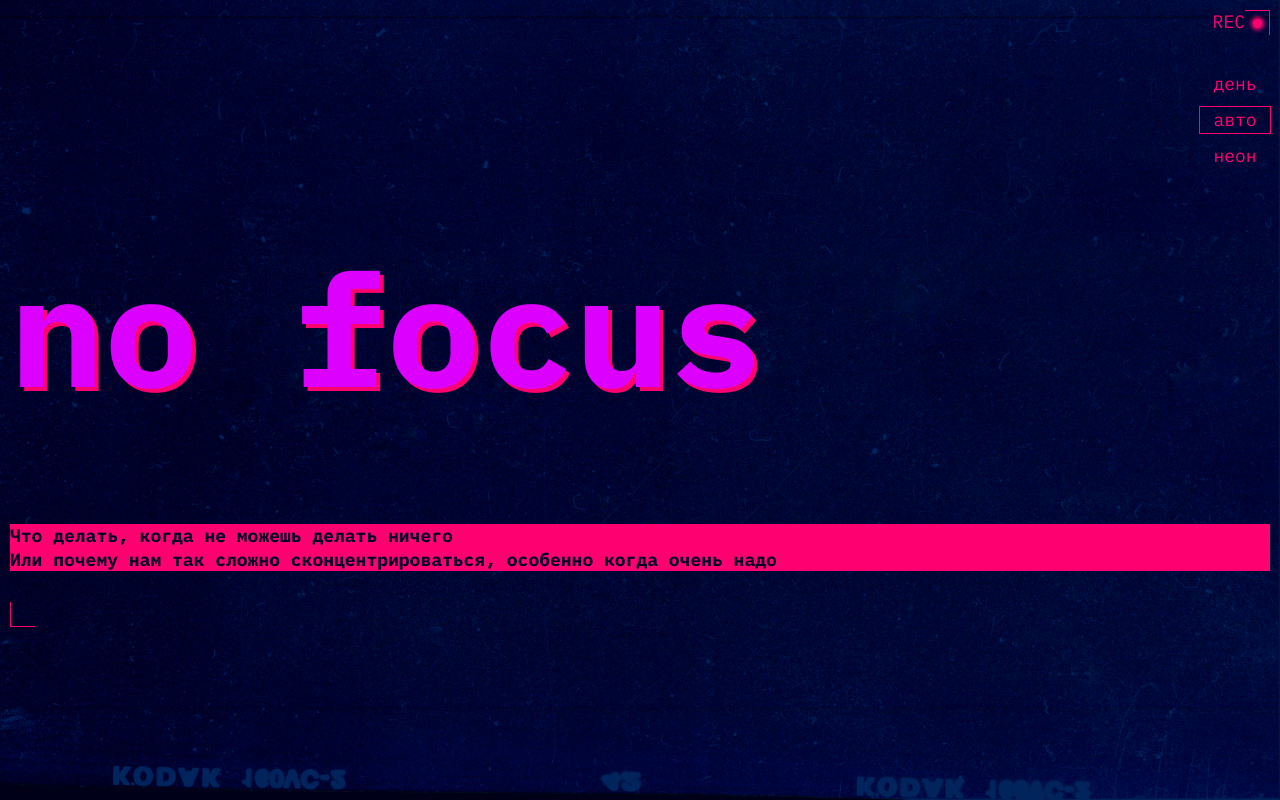
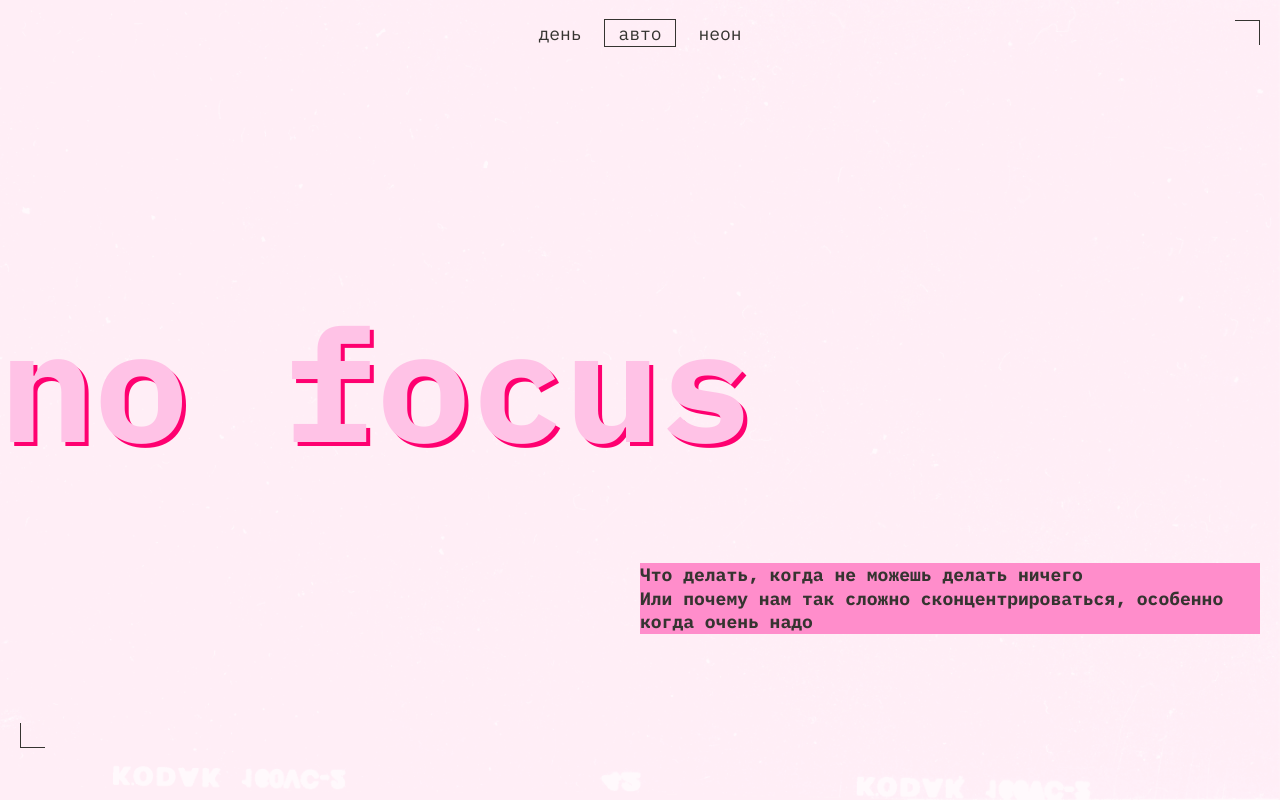
Before and after one commit to andykms/slozhno-sosredotochitsya, a plain HTML site: page index.html in a window 1280 px wide. Drawn offline with Linux system fonts and the light colour scheme.

Commit message:
header-375-768-1024-prefers

```diff
--- a/index.html
+++ b/index.html
@@ -7,9 +7,9 @@
     <title>Сложно сосредоточиться</title>
     <link rel="stylesheet" href="./styles/variables.css">
     <link rel="stylesheet" href="./styles/style.css">
+    <link rel="stylesheet" href="./styles/globals.css">
     <link rel="stylesheet" href="./styles/dark.css">
     <link rel="stylesheet" href="./styles/light.css">
-    <link rel="stylesheet" href="./styles/globals.css">
     <link rel="stylesheet" href="./fonts/fonts.css">
     <meta name="color-scheme" content="dark light">
   </head>
@@ -17,7 +17,7 @@
     <header class="header decorated-zone">
       <div>
         <p class = head__decoration>
-          REC<span class="decoration__point"></span>
+          <span class="decoration__rec">REC</span><span class="decoration__point"></span>
         </p>
       </div>
       <nav class="header__theme-menu">
--- a/styles/dark.css
+++ b/styles/dark.css
@@ -4,14 +4,14 @@
   переключая тему
 */
 
-.page.theme_dark {
+.page .theme_dark {
   /* сохраните этот селектор в приведённом виде.
     Так стили написанные ниже будут иметь больший вес,
     чем стили в медиазапросе предпочтений пользователя
   */
 }
 
-:root.theme-dark {
+:root.theme_dark {
   /* Дублируем переменные для тёмной темы */
   --header-text-color: #DB00FF;
   /*Тень текста header не изменяется*/
@@ -19,8 +19,6 @@
   --accent-text-color: #000028;
   --main-text-color: #F1B2CE;
   --background-accent-text-color: #FF0070;
-  --text-size: 18px;
-  --main-font: "IBM Plex mono", sans-serif;
-  --main-weight:  normal;
-  --accent-weight: bold;
+  --rec-visible: inherit;
+  --background-image: url(../images/cover-image-dark.png);
 }
--- a/styles/light.css
+++ b/styles/light.css
@@ -4,15 +4,23 @@
   переключая тему
 */
 
-.page.theme_light {
+.page .theme_light {
   /* сохраните этот селектор в приведённом виде.
     Так стили написанные ниже будут иметь больший вес,
     чем стили в медиазапросе предпочтений пользователя
   */
 }
 
-:root.theme-light {
+:root.theme_light {
   /* Переменные светлой темы */
+  --header-text-color: #FFC2E6;
+  /*Тень текста header не изменяется*/
+  --chapter-text-color: #353430;
+  --accent-text-color: #353430;
+  --main-text-color: #353430;
+  --background-accent-text-color: #FF8DCB;
+  --background-image: url(../images/cover-image-light.png);
+  --rec-visible: hidden;
 }
 
 /* Остальные стили */
@@ -20,5 +28,17 @@
 @media (prefers-color-scheme: light) {
 :root {
       /* Дублируем переменные светлой темы */
+      --header-text-color: #FFC2E6;
+    /*Тень текста header не изменяется*/
+    --chapter-text-color: #353430;
+    --accent-text-color: #353430;
+    --main-text-color: #353430;
+    --background-accent-text-color: #FF8DCB;
+    --text-size: 18px;
+    --main-font: "IBM Plex mono", sans-serif;
+    --main-weight:  normal;
+    --accent-weight: bold;
+    --background-image: url(../images/cover-image-light.png);
+    --rec-visible: hidden;
   }
 }
--- a/styles/style.css
+++ b/styles/style.css
@@ -3,7 +3,7 @@
 .page {
   /* сохраните в разметке и стилях класс page. На его основе работает скрипт. */
   font-family: var(--main-font);
-  background-image: url(../images/cover-image-dark.png);
+  background-image: var(--background-image);
   background-size: cover;
   background-position: center;
   background-attachment: fixed;
@@ -12,10 +12,14 @@
 .head__decoration {
   display: flex;
   position: absolute;
-  top: 10px;
-  right: 10px;
+  top: var(--header-padding);
+  right: var(--header-padding);
   color: var(--chapter-text-color);
   font-size: 18px;
+}
+
+.decoration__rec {
+  visibility: var(--rec-visible);
 }
 
 .decoration__point {
@@ -36,6 +40,7 @@
   background-color: var(--chapter-text-color);
   border-radius: 50%;
   box-shadow: 0 0 4px 2px var(--chapter-text-color);
+  visibility: var(--rec-visible);
 }
 
 .header__theme-menu-button_active {
@@ -46,21 +51,31 @@
 .header {
   display: grid;
   position: relative;
-  grid-template-rows: auto repeat(3, 1fr);
+  grid-template-rows: var(--grid-rows);
   align-items: center;
-  min-block-size: 657px;
-  padding: 0px 10px 0 10px;
+  min-block-size: var(--min-header-height);
 }
 
 .header__theme-menu {
   justify-self: end;
-  padding-top: 20px;
+  padding: 20px var(--header-padding) 0 var(--header-padding);
 }
 
 .header__theme-menu-list {
   display: flex;
   flex-direction: column;
   gap: 10px;
+}
+
+@media(min-width: 1024px) {
+  .header__theme-menu {
+    justify-self: center;
+    align-self: start;
+  }
+
+  .header__theme-menu-list {
+    flex-direction: row;
+  }
 }
 
 .header__theme-menu-button {
@@ -83,32 +98,35 @@
   display: block;
   font-weight: var(--accent-weight);
   color: var(--header-text-color);
-  font-size: clamp(7.25rem, 7.0115rem + 1.0178vw, 7.5rem);
-  text-shadow: 4px 4px 0 var(--chapter-text-color);
+  font-size: var(--header-text-size);
+  text-shadow: 4px 4px 0 #FF0070;
   line-height: 95.7px;
 }
 
-@media (min-width: 768px){
+@media (max-width: 376px) {
   .text__header {
-    font-size: clamp(7.5rem, 0.5625rem + 14.4531vw, 9.8125rem) ;
+    padding-left: 10px;
   }
 }
 
 .about__header {
   font-size: 18px;
-  position: relative;
+  padding: 0 var(--header-padding) var(--header-padding) var(--header-padding);
   font-weight: var(--accent-weight);
   color: var(--accent-text-color);
   background-color: var(--background-accent-text-color);
   background-clip: content-box;
   font-size: var(--text-size);
   line-height: 23.4px;
+  justify-self: end;
+  inline-size: var(--about-width);
 }
 
-.about__header::after {
+.header::after {
   content: "";
   position: absolute;
-  top: calc(100% + 31px);
+  bottom: var(--header-padding);
+  left: var(--header-padding);
   block-size: 25px;
   inline-size: 25px;
   border-inline-start: 1px solid var(--chapter-text-color);
--- a/styles/variables.css
+++ b/styles/variables.css
@@ -15,4 +15,31 @@
   --main-font: "IBM Plex mono", sans-serif;
   --main-weight:  normal;
   --accent-weight: bold;
+  --background-image: url(../images/cover-image-dark.png);
+  --rec-visible: inherit;
+  --header-text-size: clamp(7.25rem, 7.0115rem + 1.0178vw, 7.5rem);
+  --min-header-height: 668px;
+  --header-padding: 10px;
+  --about-width: 100%;
+  --grid-rows:auto 238px 192px 238px;
 }
+
+@media (min-width: 768px) {
+  :root {
+    --header-text-size: clamp(7.5rem, 0.5625rem + 14.4531vw, 9.8125rem);
+    --min-header-height: 1024px;
+    --header-padding: 20px;
+    --about-width: calc(50% + var(--header-padding));
+    --grid-rows:auto 462px 99px 462px;
+  }
+}
+
+@media (min-width: 1024px) {
+  :root {
+    --header-text-size: clamp(7.5rem, 0.5625rem + 14.4531vw, 9.8125rem);
+    --min-header-height: 757px;
+    --header-padding: 20px;
+    --about-width: calc(50% + var(--header-padding));
+    --grid-rows:auto 319px 130px 319px;
+  }
+}
```
